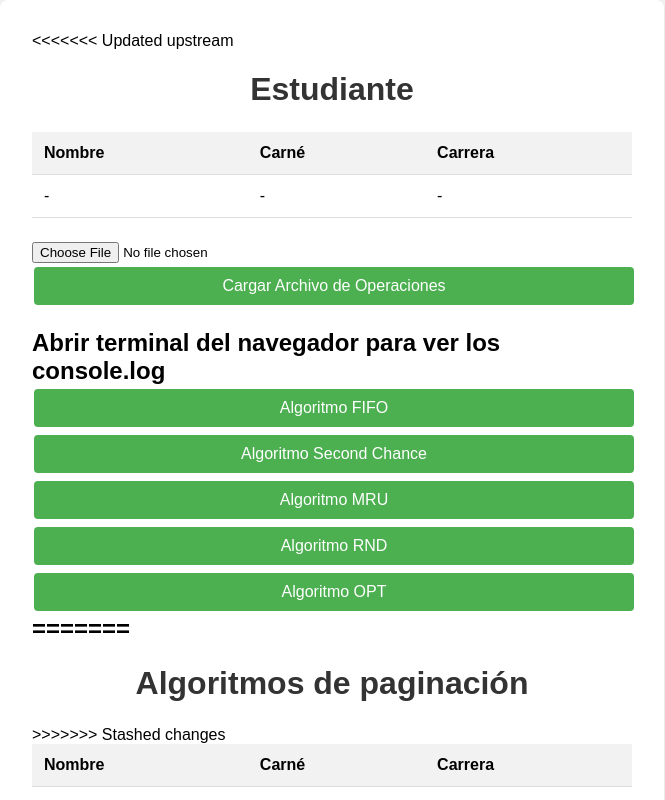
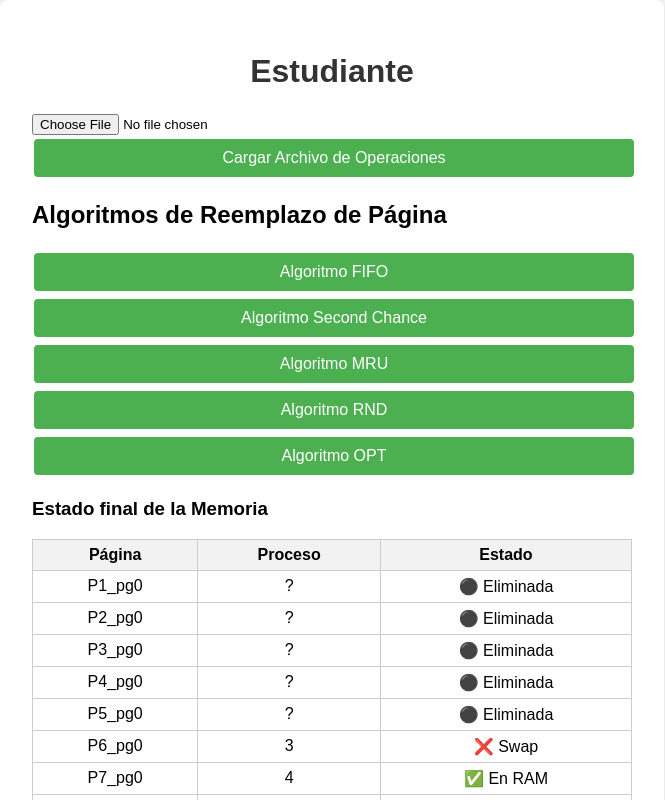
Before and after one commit to Jaaq5/so-proyecto2, a plain HTML site: page index.html in a window 1280 px wide. Both pictures are taken after a click on the button "Algoritmo FIFO". Shown: the top 800 px of the page, without its empty margins (308-973 px from the left). Drawn offline with Linux system fonts and the light colour scheme.

Commit message:
Se agrega Estado final de la memoria

```diff
--- a/css/styles.css
+++ b/css/styles.css
@@ -64,3 +64,21 @@ button {
 button:hover {
     background-color: #45a049;
 }
+
+table#tablaMemoria {
+  width: 100%;
+  border-collapse: collapse;
+  margin-top: 1rem;
+}
+
+table#tablaMemoria th,
+table#tablaMemoria td {
+  padding: 6px 10px;
+  border: 1px solid #ccc;
+  text-align: center;
+}
+
+table#tablaMemoria tbody {
+  max-height: none;
+  overflow-y: visible;
+}
--- a/index.html
+++ b/index.html
@@ -13,69 +13,35 @@
     <script src="js/OPT.js"></script>
     <script src="js/app.js"></script>
   </head>
+
   <body>
     <div class="container">
-<<<<<<< Updated upstream
       <h1>Estudiante</h1>
 
-        <div class="student-info">
-            <table id="studentTable">
-                <thead>
-                    <tr>
-                        <th>Nombre</th>
-                        <th>Carné</th>
-                        <th>Carrera</th>
-                    </tr>
-                </thead>
-                <tbody>
-                    <tr>
-                        <td id="nombre">-</td>
-                        <td id="carne">-</td>
-                        <td id="carrera">-</td>
-                    </tr>
-                </tbody>
-            </table>
-        </div>
-
-        <input type="file" id="fileInput" accept=".txt">
+      <input type="file" id="fileInput" accept=".txt" />
       <button id="cargarArchivo">Cargar Archivo de Operaciones</button>
 
-        <h2> Abrir terminal del navegador para ver los console.log
+      <h2>Algoritmos de Reemplazo de Página</h2>
       <button id="updateBtn">Algoritmo FIFO</button>
       <button id="botonSecondChance">Algoritmo Second Chance</button>
       <button id="botonMRU">Algoritmo MRU</button>
       <button id="botonRND">Algoritmo RND</button>
       <button id="botonOPT">Algoritmo OPT</button>
 
-
-=======
-      <h1>Algoritmos de paginación</h1>
->>>>>>> Stashed changes
-
-      <div class="student-info">
-        <table id="studentTable">
+      <!-- TABLA DE ESTADO DE MEMORIA -->
+      <h3>Estado final de la Memoria</h3>
+      <table id="tablaMemoria" border="1">
         <thead>
           <tr>
-              <th>Nombre</th>
-              <th>Carné</th>
-              <th>Carrera</th>
+            <th>Página</th>
+            <th>Proceso</th>
+            <th>Estado</th>
           </tr>
         </thead>
         <tbody>
-            <tr>
-              <td id="nombre">-</td>
-              <td id="carne">-</td>
-              <td id="carrera">-</td>
-            </tr>
+          <!-- Aquí se insertarán dinámicamente las filas -->
         </tbody>
       </table>
     </div>
-      <h2>Abrir terminal del navegador para ver los console.log</h2>
-      <button id="updateBtn">Algoritmo FIFO</button>
-      <button id="botonSecondChance">Algoritmo Second Chance</button>
-      <button id="botonMRU">Algoritmo MRU</button>
-      <button id="botonRND">Algoritmo RND</button>
-      <button id="botonOPT">Algoritmo OPT</button>
-    </div>
   </body>
 </html>
--- a/js/FIFO.js
+++ b/js/FIFO.js
@@ -9,6 +9,8 @@ class MMU_FIFO {
         this.clock = 0;        // Tiempo total de simulacion
         this.thrashing = 0;    // Tiempo perdido en fallos de las pages
         this.fragmentacion = 0; // bytes desperdiciados por fragmentacion interna!!
+        this.historialPaginas = new Set(); // historial total de páginas creadas
+
 
 
 
@@ -87,6 +89,8 @@ class MMU_FIFO {
             this.ram.set(pageId, pid);
             this.ptrToPages.get(ptr).push(pageId);
             console.log(`   → asignada página física ${pageId}`);
+            this.historialPaginas.add(pageId);
+
         }
 
         const wasted = pagesNeeded*4096 - size;
@@ -143,8 +147,8 @@ class MMU_FIFO {
             }
         });
 
-        // limpia la lista de paginas del ptr
-        this.ptrToPages.delete(ptr);
+        // marcamos las páginas como eliminadas pero no borramos el registro
+        this.ptrToPages.set(ptr, []);
 
     }
 
@@ -160,6 +164,15 @@ class MMU_FIFO {
     }
 
 
+    fueEliminada(pageId) {
+    for (const [ptr, pages] of this.ptrToPages.entries()) {
+        if (pages.includes(pageId)) return false; // aún existe
+    }
+    return true; // no está en ninguna lista activa
+}
+
+
+
 
     printStatus() {
         console.log("\n Estado actual de la memoria:");
@@ -168,6 +181,57 @@ class MMU_FIFO {
         console.table([...this.ram]); // Muestra el Map en formato tabla
         console.log(` Fragmentación interna total: ${this.fragmentacion} bytes.`);
         console.log("--------------------------------------------------");
+
+
+        const tabla = document.getElementById("tablaMemoria").querySelector("tbody");
+        tabla.innerHTML = ""; // limpia contenido anterior
+
+        const todasLasPaginas = new Set();
+        for (const [ptr, pages] of this.ptrToPages.entries()) {
+            pages.forEach(p => todasLasPaginas.add(p));
+        }
+
+        this.historialPaginas.forEach(pageId => {
+            const fila = document.createElement("tr");
+
+            const celdaPagina = document.createElement("td");
+            celdaPagina.textContent = pageId;
+
+            const celdaProceso = document.createElement("td");
+            celdaProceso.textContent = this.obtenerProcesoDePtr(pageId);
+
+            const celdaEstado = document.createElement("td");
+
+            if (this.ram.has(pageId)) {
+                celdaEstado.textContent = "✅ En RAM";
+            } else if (this.fueEliminada(pageId)) {
+                celdaEstado.textContent = "⚫ Eliminada";
+            } else {
+                celdaEstado.textContent = "❌ Swap";
+            }
+
+            fila.appendChild(celdaPagina);
+            fila.appendChild(celdaProceso);
+            fila.appendChild(celdaEstado);
+            tabla.appendChild(fila);
+        });
+
+
+
+    }
+
+        // Función auxiliar
+    obtenerProcesoDePtr(pageId) {
+        for (const [ptr, pages] of this.ptrToPages.entries()) {
+            if (pages.includes(pageId)) {
+                for (const [pid, ptrs] of this.processTable.entries()) {
+                    if (ptrs.includes(ptr)) {
+                        return pid;
+                    }
+                }
+            }
+        }
+        return "?";
     }
 
     printFinalStats() {
```
Lines whose indentation alone changed are shown as unchanged.
